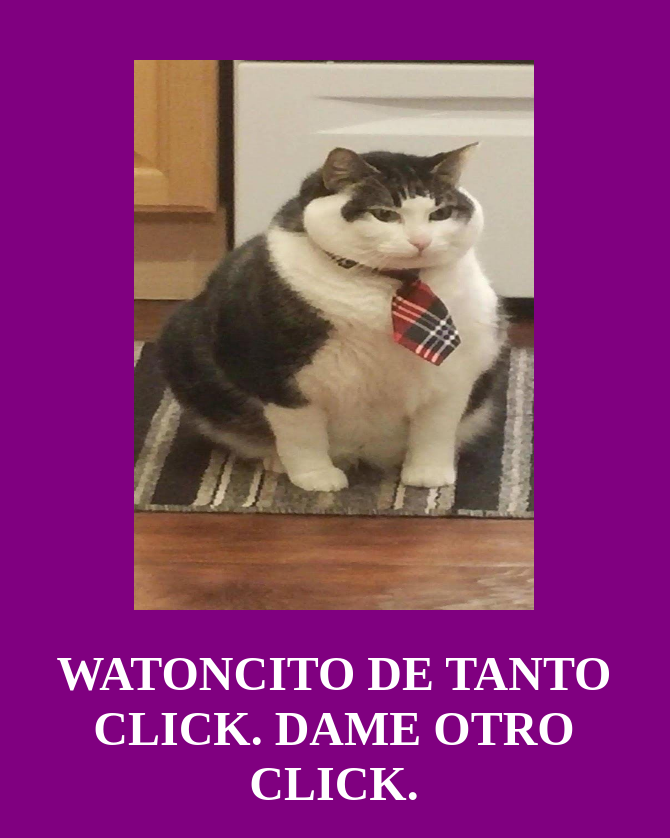
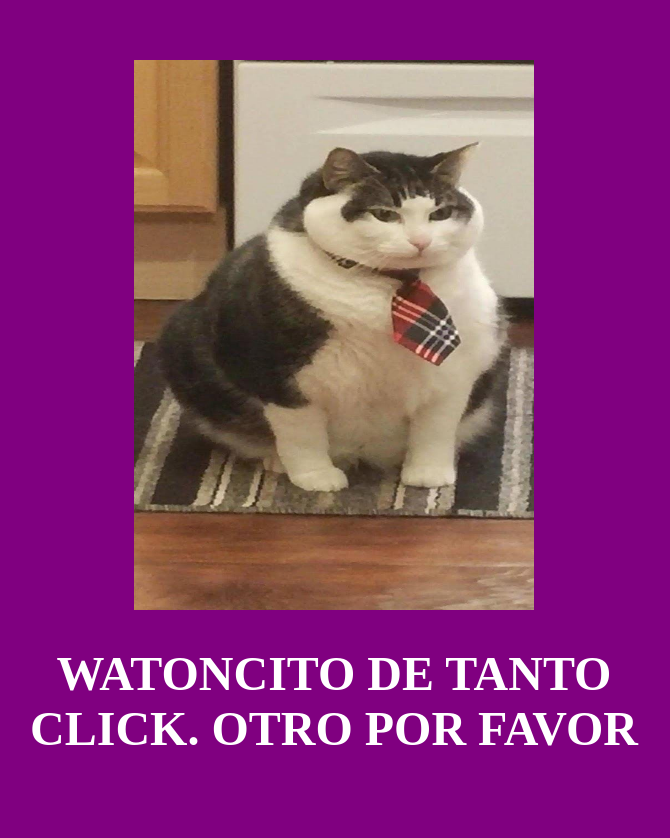
Before and after one commit to KevinLafertte/Aliseenn, a plain HTML site: page pages/ali2.html in a window 1280 px wide. Shown: the whole page, without its empty margins (306-976 px from the left). After the commit the page ends 800 px from the top, so only its background shows below. Drawn offline with Linux system fonts and the light colour scheme.

Commit message:
Update ali2.html

```diff
--- a/pages/ali2.html
+++ b/pages/ali2.html
@@ -11,7 +11,7 @@
       <a class="foto" href="./ali3.html"
         ><img src="../assets/img/gato2.jpg" width="400" height="550px" alt=""
       /></a>
-      <h1>Watoncito de tanto click. Dame otro click.</h1>
+      <h1>Watoncito de tanto click. Otro por favor</h1>
     </div>
   </body>
 </html>
```
